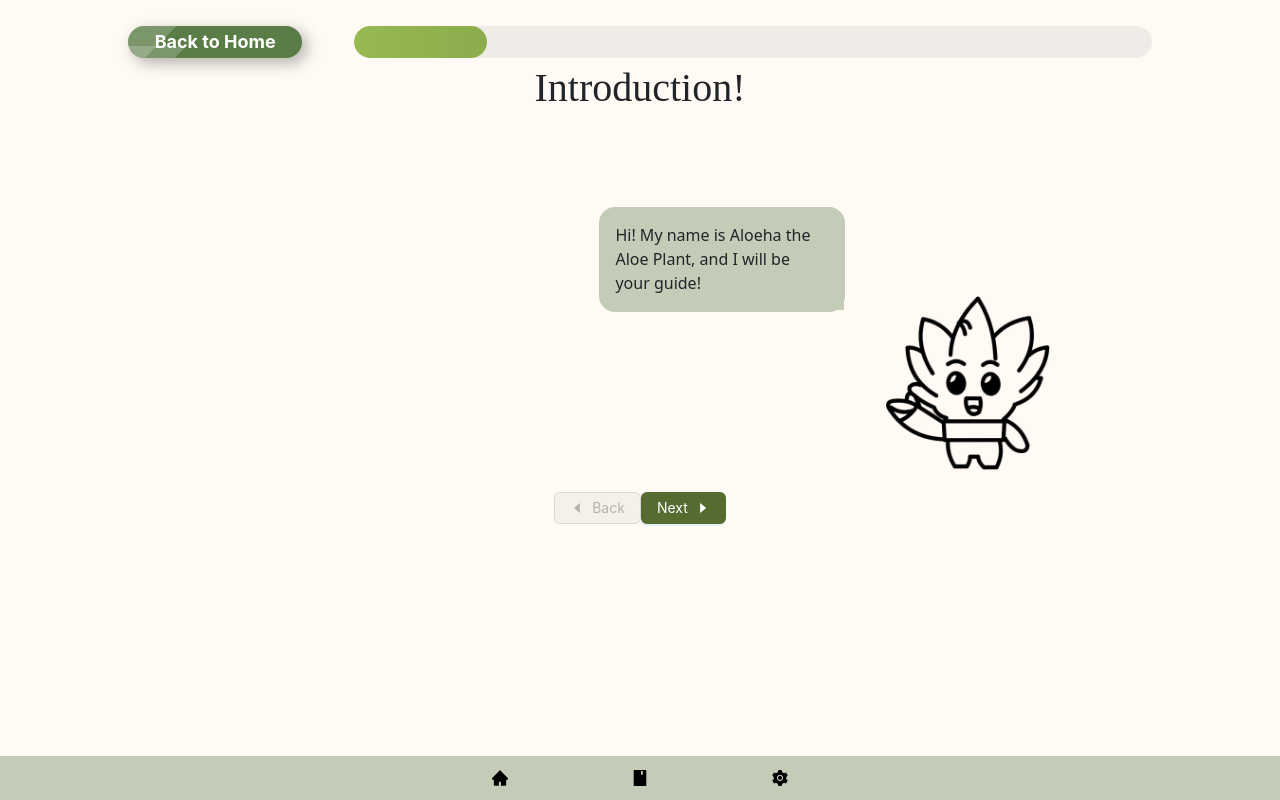
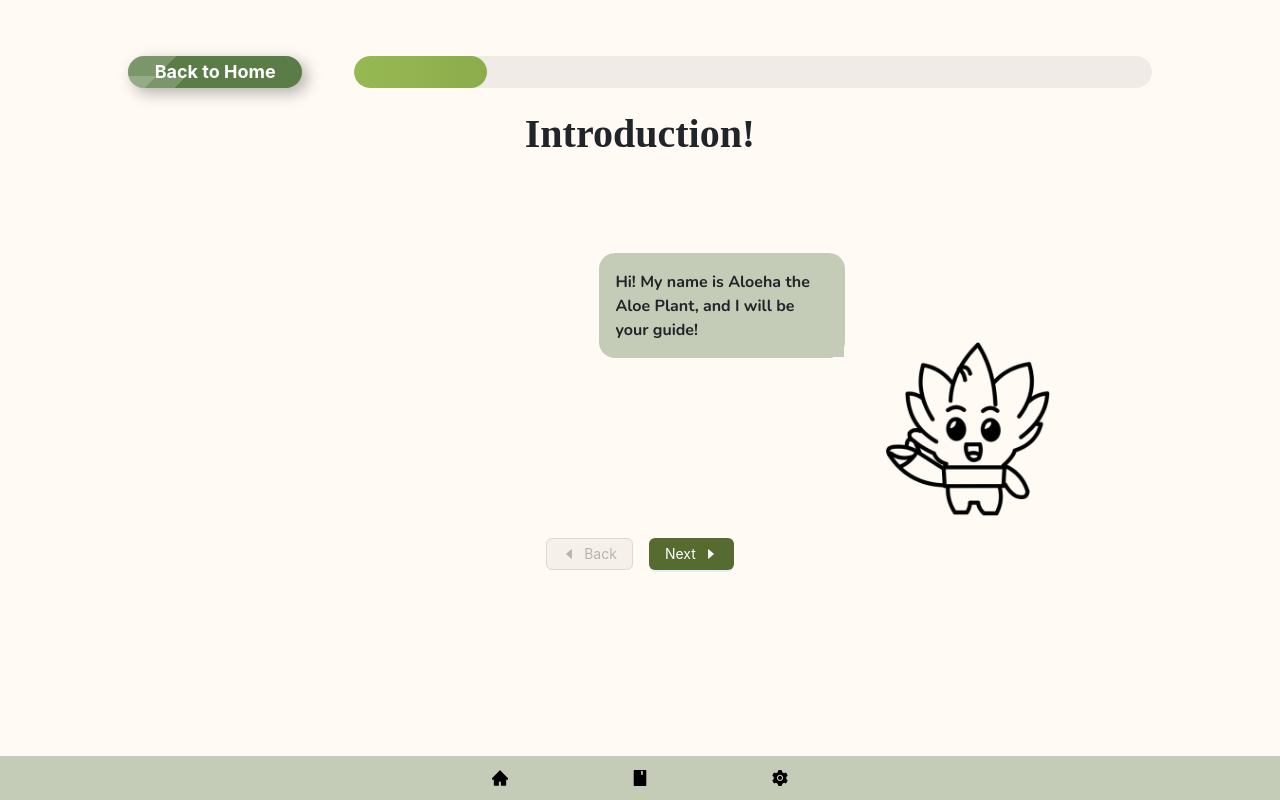
Before and after one commit to michaelvega/LearnASL, a React (Create React App) app: page /#/introduction in a window 1280 px wide. Built offline with nearby package versions, Linux system fonts and the light colour scheme; a web font is replaced by a local one.

Commit message:
Connected pages together

```diff
--- a/src/App.js
+++ b/src/App.js
@@ -28,6 +28,12 @@ function App() {
   const navigateGroupings = () => {
     navigate('/groupings');
   };
+
+  const navigateLearn = () => {
+    navigate('/learn');
+  };
+
+
 
   const navigateTutorial = () => {
     const current = localStorage.getItem("current");
@@ -61,7 +67,9 @@ function App() {
           <center>
             <div className="bottomnav">
               <button type="button" className="reactButton" onClick={navigateLanding}><HomeFilled /></button>
-              <button type="button" className="reactButton" onClick={navigateGroupings}><BookFilled /></button>
+
+              {/* CHANGE BACK TO GROUPINGS, LEARN UNTIL GROUPING ARE IMPLEMENTED */}
+              <button type="button" className="reactButton" onClick={navigateLearn}><BookFilled /></button>
               <button type="button" className="reactButton" onClick={navigateSettings}><SettingFilled /></button>
             </div>
           </center>
--- a/src/components/introduction/Introduction.css
+++ b/src/components/introduction/Introduction.css
@@ -1,4 +1,8 @@
 
+.introTitle {
+    font-weight: bold;
+    margin-top: 1rem;
+}
 
 .wrapperIntroduction {
     display: flex;
@@ -10,9 +14,17 @@
     display: flex;
     flex-direction: row;
     justify-content: space-between;
+    align-items: center;
     width: 100%;
     gap: 5%;
 }
+
+/*PLLEAAASE FIX ALIGNMENT IN ANOTHER WAY THAN THIS, this aligns the back button with the progressTop*/
+.progressTop {
+    margin-top: 1.9rem;
+}
+
+
 
 .verticalWrapperIntroduction {
     display: flex;
@@ -132,7 +144,10 @@
     padding: 2%;
 }
 
-
+.bubbleText {
+    font-family: var(--bodyFont);
+    font-weight: bold;
+}
 
 .aloe-avatar {
     position: absolute;
--- a/src/components/introduction/Introduction.js
+++ b/src/components/introduction/Introduction.js
@@ -36,6 +36,10 @@ function Introduction() {
         navigate('/home');
     };
 
+    const navigateLanding = () => {
+        navigate('/landing');
+      };
+
     const [currentFrame, setCurrentFrame] = useState(0);
 
     // Progress percentage calculation based on current frame
@@ -58,12 +62,12 @@ function Introduction() {
         <div className={"wrapperIntroduction"}>
             <div className={"verticalWrapperIntroduction"}>
                 <div className={"headerIntroduction"}>
-                    <Button className="bigGreenButton" type="primary" onClick={navigateHome}>
+                    <Button className="bigGreenButton" type="primary" onClick={navigateLanding}>
                         Back to Home
                     </Button>
                     <Progress strokeColor={twoColors} strokeWidth={"2rem"}  className={"progressTop"} percent={progressPercent} showInfo={false} />
                 </div>
-                <h1>Introduction!</h1>
+                <h1 className = "introTitle">Introduction!</h1>
 
 
                 {/* Character and Text Bubble */}
@@ -73,11 +77,7 @@ function Introduction() {
                         <div className = "box"></div>
 
                     </div>
-                    {/* <div className="textBubbleWrapper">
-                         <div className="topTextChat">
-                            {frames[currentFrame].text}
-                        </div>
-                    </div> */}
+
                     <img
                         src={frames[currentFrame].image}
                         alt="Guide"
@@ -87,7 +87,7 @@ function Introduction() {
 
 
                 {/* Navigation Buttons */}
-                <div style={{ display: 'flex', justifyContent: 'space-between', maxWidth: '300px', margin: '0 auto' }}>
+                <div style={{ display: 'flex', justifyContent: 'space-between', maxWidth: '300px', margin: '0 auto' , gap : "1rem"}}>
                     <Button type="primary" disabled={currentFrame === 0} onClick={handleBack}>
                         <CaretLeftOutlined /> Back
                     </Button>
--- a/src/components/landing/Landing.css
+++ b/src/components/landing/Landing.css
@@ -68,6 +68,6 @@ p {
     filter: drop-shadow(0.5rem 0.5rem 0.8rem rgba(0, 0, 0, 0.2));
 }
 
-.heroBtn {
-    margin-top: 1rem;
+.bigGreenButton {
+    margin-top: 1.5rem;
 }
--- a/src/components/landing/Landing.js
+++ b/src/components/landing/Landing.js
@@ -20,6 +20,7 @@ function Landing() {
         navigate('/introduction');
     };
 
+
     return (
         <div className={"textWrapperHorizontalLanding"}>
             <header class="siteHeader">
@@ -36,7 +37,7 @@ function Landing() {
 
                 <div className = "heroContent">
                     <img className = "heroImage" src = {heroImage} ></img>
-                    <Button className = "heroBtn" type="primary">Primary Button</Button>
+                    <Button className="bigGreenButton" type="primary" onClick={navigateIntroduction}>Start Learning ASL</Button>
                 </div>
             </div>
         </div>
--- a/src/components/learn/Learn.js
+++ b/src/components/learn/Learn.js
@@ -19,6 +19,7 @@ function Learn() {
     const navigateHome = () => {
         navigate('/home');
     };
+
 
     const [currentFrame, setCurrentFrame] = useState(0);
 
```
